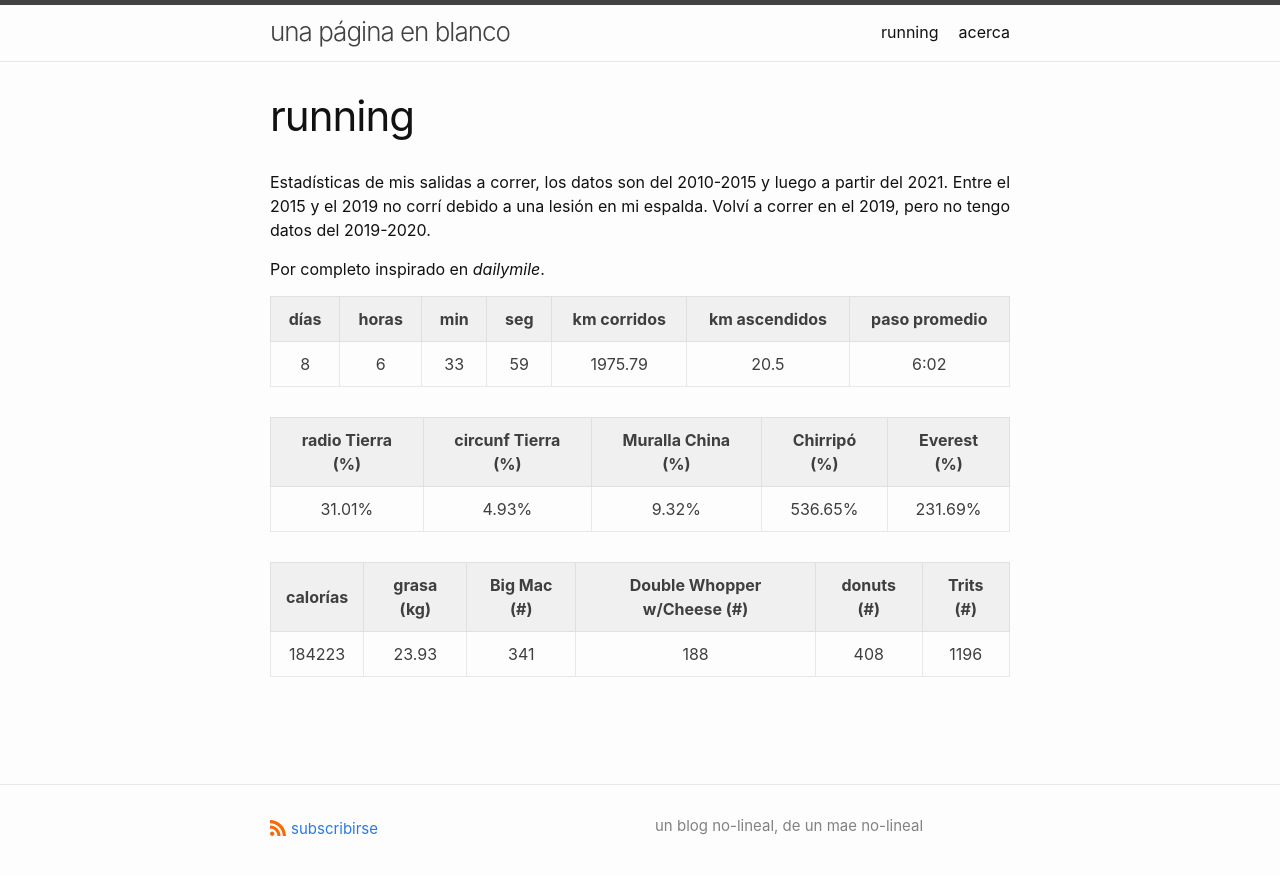
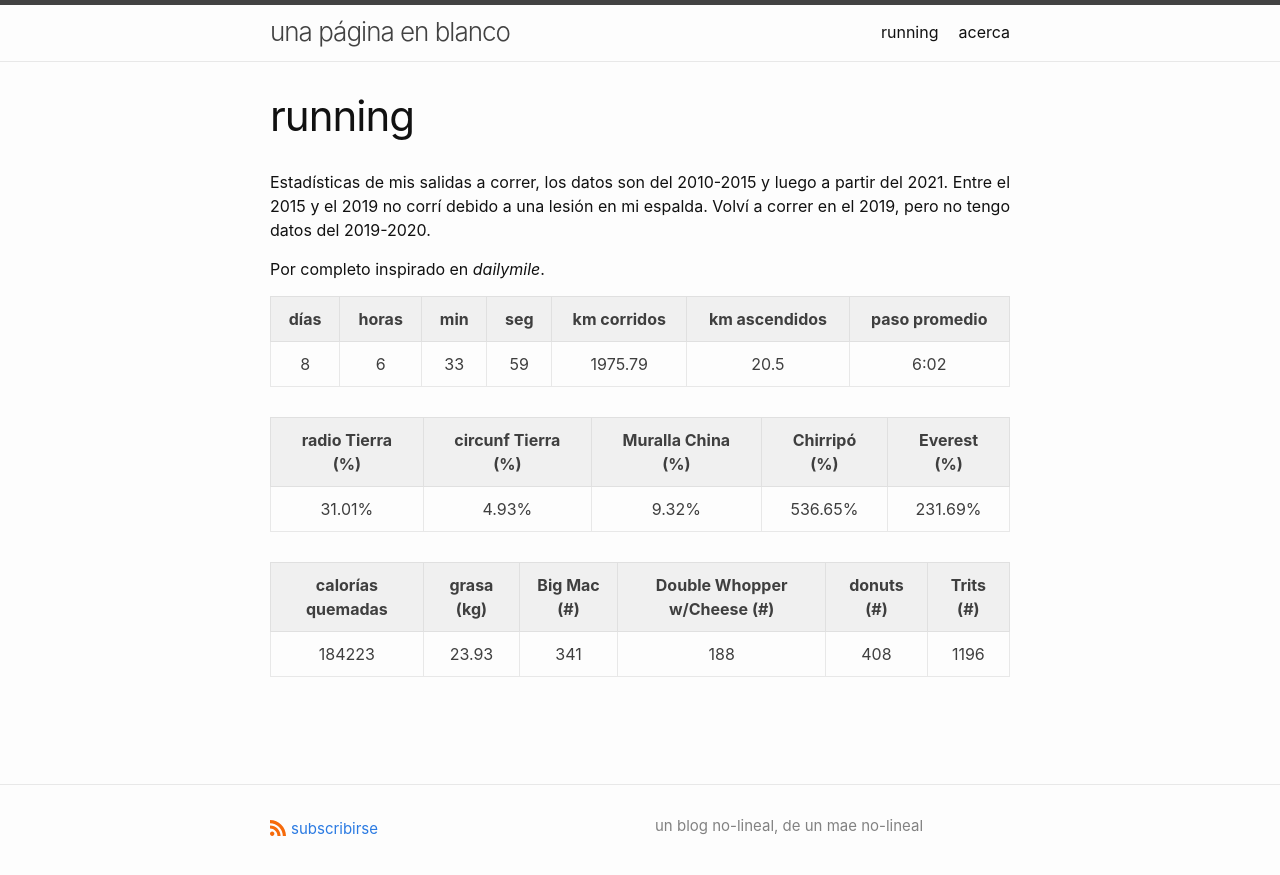
Before and after one commit to eguevaralopez/eguevaralopez.github.io, a Jekyll site: the page built from running.md, in a window 1280 px wide. Shown: the top 875 px of the page. Built offline with Jekyll 4.4.1, drawn with Linux system fonts in a browser that asks for light colours.

Commit message:
add running stats

```diff
--- a/running.md
+++ b/running.md
@@ -17,6 +17,6 @@ Por completo inspirado en *dailymile*.
 |:---------------:|:-----------------:|:----------------:|:-----------:|:----------:|
 | 31.01%          |	4.93%	            | 9.32%	           | 536.65%     |	231.69%    |
 
-| calorías | grasa (kg) | Big Mac (#)| Double Whopper w/Cheese (#)| donuts (#)| Trits (#) |
-|:--------:|:----------:|:----------:|:--------------------------:|:---------:|:---------:|
-| 184223   |	23.93     |	341        | 188	                      | 408       | 1196      |
+| calorías quemadas | grasa (kg) | Big Mac (#)| Double Whopper w/Cheese (#)| donuts (#)| Trits (#) |
+|:-----------------:|:----------:|:----------:|:--------------------------:|:---------:|:---------:|
+| 184223            |	23.93      |	341       | 188	                       | 408       | 1196      |
```
